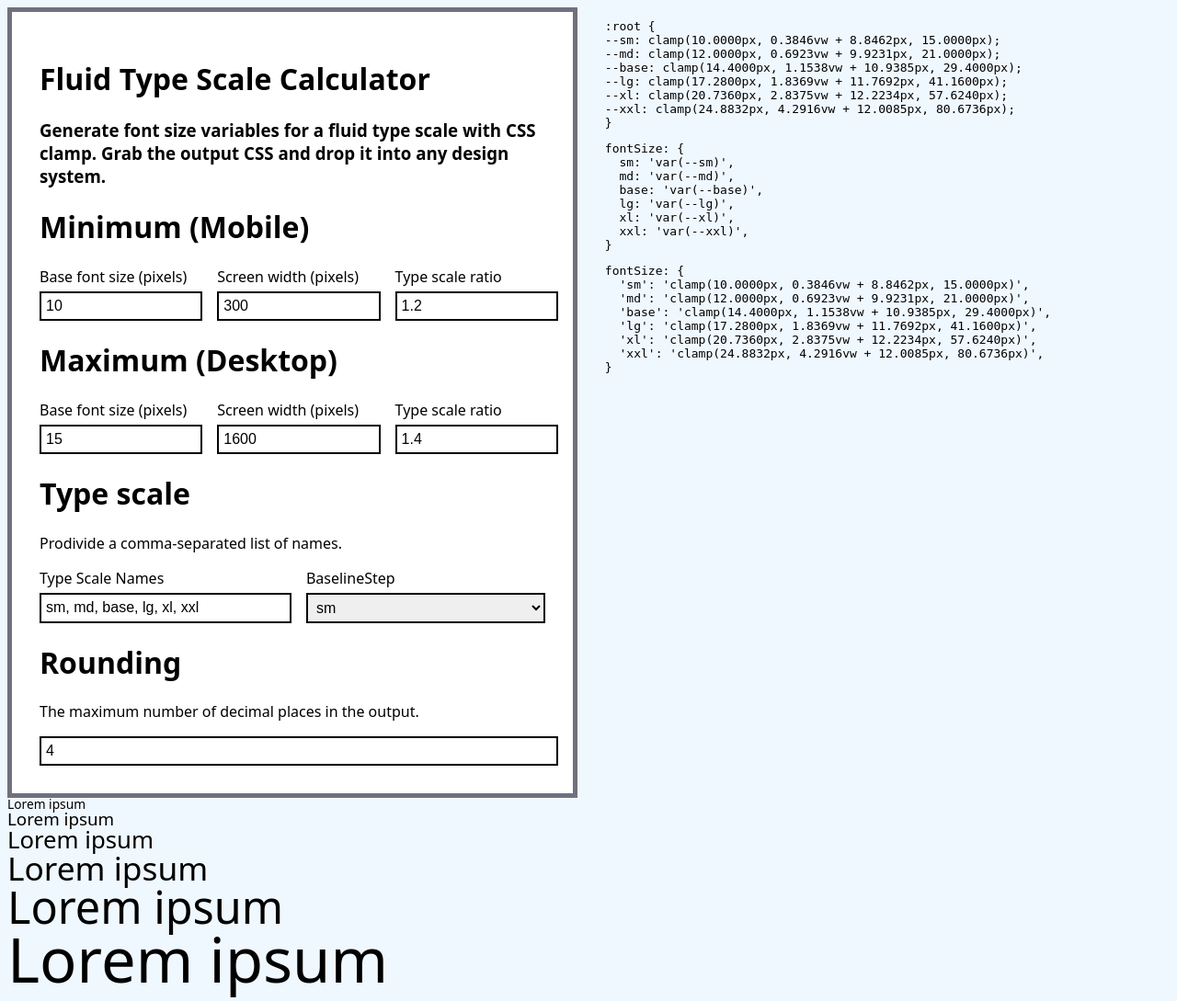
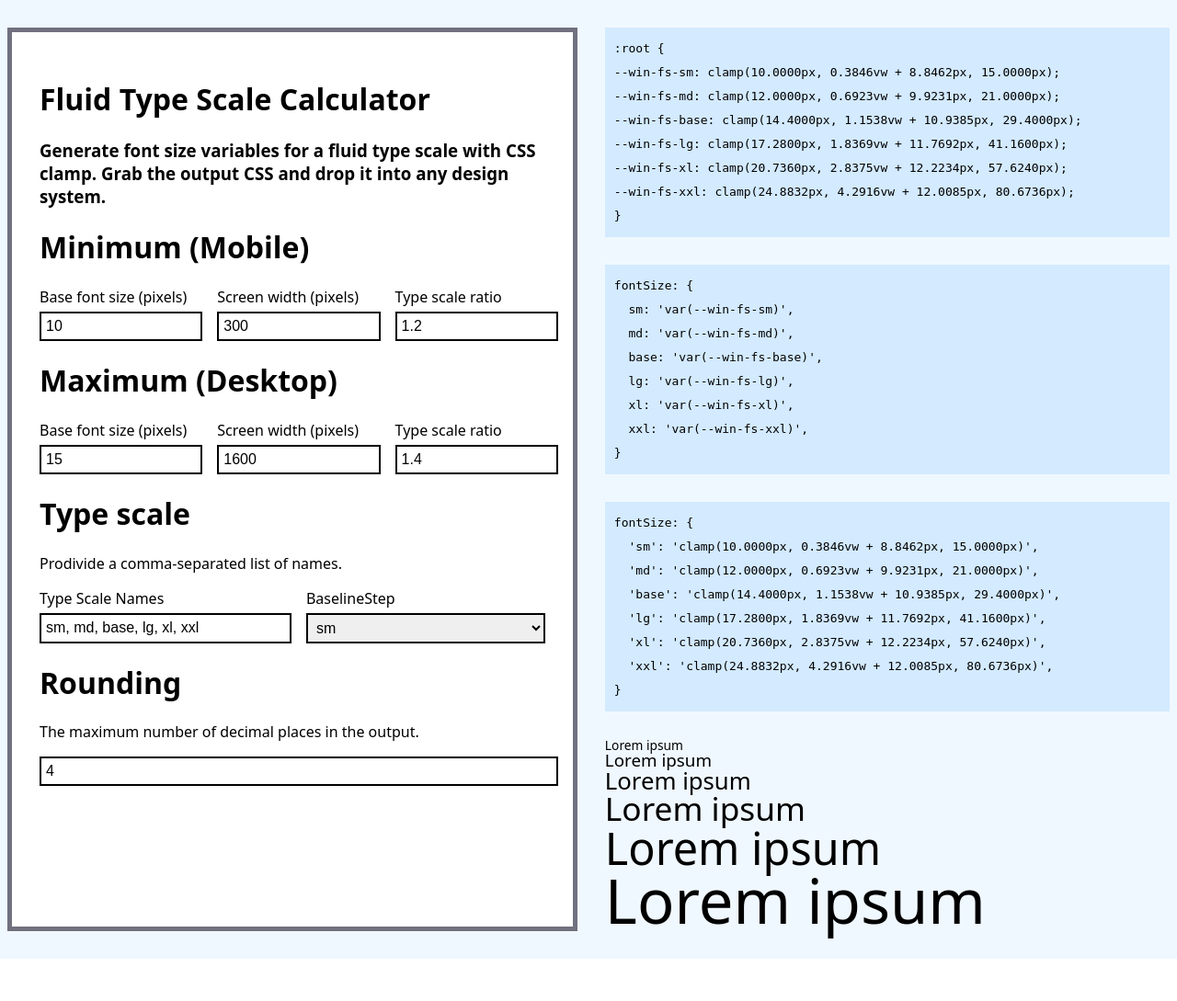
Before and after one commit to Winden-Config-Builder/winden-config-builder.github.io, a PHP site: page /calculator in a window 1280 px wide. Shown: the whole page at 92% size. After the commit the page ends 1043 px from the top, so only its background shows below. Run offline with PHP 8.4, Linux system fonts and the light colour scheme.

Commit message:
Fixed calculator

```diff
--- a/calculator/index.html
+++ b/calculator/index.html
@@ -76,25 +76,30 @@
         </div>
 
         <div style="width: 100%;">
-            <div id="css-variables-preview">
+            <div id="css-variables-preview" class="code-preview">
 <pre><code></code></pre>
             </div>
-            <div id="tailwind-var-preview">
+            <div id="tailwind-var-preview" class="code-preview">
 <pre><code></code></pre>
             </div>
-            <div id="tailwind-preview">
+            <div id="tailwind-preview" class="code-preview">
 <pre><code></code></pre>
+            </div>
+
+            <div class="font-preview">
+              <p class="sm">Lorem ipsum</p>
+              <p class="md">Lorem ipsum</p>
+              <p class="base">Lorem ipsum</p>
+              <p class="lg">Lorem ipsum</p>
+              <p class="xl">Lorem ipsum</p>
+              <p class="xxl">Lorem ipsum</p>
             </div>
         </div>
 
     </div>
 
-    <p class="sm">Lorem ipsum</p>
-    <p class="md">Lorem ipsum</p>
-    <p class="base">Lorem ipsum</p>
-    <p class="lg">Lorem ipsum</p>
-    <p class="xl">Lorem ipsum</p>
-    <p class="xxl">Lorem ipsum</p>
+
+
 
     <script src="index.js"></script>
   </body>
--- a/calculator/index.js
+++ b/calculator/index.js
@@ -10,8 +10,6 @@ function updateValues() {
     decimalPlaces: parseInt(document.getElementById('rounding').value),
   };
 }
-
-
 
 function generate() {
   let values = updateValues();
@@ -35,7 +33,7 @@ function generate() {
     let pxValue = minFontSize - (values.minScreenWidth * vwValue / 100);
 
     let typeScaleName = values.typeScaleNames[i].trim();
-    let cssVariable = `--${typeScaleName}`;
+    let cssVariable = `--win-fs-${typeScaleName}`;
 
     cssVariables += `${cssVariable}: clamp(${minFontSize.toFixed(values.decimalPlaces)}px, ${vwValue.toFixed(values.decimalPlaces)}vw + ${pxValue.toFixed(values.decimalPlaces)}px, ${maxFontSize.toFixed(values.decimalPlaces)}px);\n`;
 
--- a/calculator/style.css
+++ b/calculator/style.css
@@ -5,7 +5,7 @@ body {
 
 #wrap {
   max-width: 1440px;
-  margin: auto;
+  margin: 30px auto;
   display: flex;
   gap: 30px;
 }
@@ -35,10 +35,15 @@ input[type=number], input[type=text], select {
   width: 100%;
 }
 
-#preview {
-  background-color: #f0f0eb;
+.code-preview {
+  background-color: #d3eaff;
   line-height: 2;
-  padding: 30px;
+  padding: 10px;
+  margin-bottom: 30px;
+}
+.code-preview pre {
+  padding: 0;
+  margin: 0;
 }
 
 .sm, .md, .base, .lg, .xl, .xxl {
@@ -48,25 +53,25 @@ input[type=number], input[type=text], select {
 }
 
 .sm {
-  font-size: var(--sm);
+  font-size: var(--win-fs-sm);
 }
 
 .md {
-  font-size: var(--md);
+  font-size: var(--win-fs-md);
 }
 
 .base {
-  font-size: var(--base);
+  font-size: var(--win-fs-base);
 }
 
 .lg {
-  font-size: var(--lg);
+  font-size: var(--win-fs-lg);
 }
 
 .xl {
-  font-size: var(--xl);
+  font-size: var(--win-fs-xl);
 }
 
 .xxl {
-  font-size: var(--xxl);
+  font-size: var(--win-fs-xxl);
 }/*# sourceMappingURL=style.css.map */
--- a/calculator/style.scss
+++ b/calculator/style.scss
@@ -5,7 +5,7 @@ body{
 
 #wrap{
     max-width: 1440px;
-    margin: auto;
+    margin: 30px auto;
     display: flex;
     gap: 30px;
 }
@@ -34,10 +34,16 @@ input[type="number"], input[type="text"], select {
     width: 100%;
 }
 
-#preview{
-    background-color: #f0f0eb;
+.code-preview{
+    background-color: #d3eaff;
     line-height: 2;
-    padding: 30px;
+    padding: 10px;
+    margin-bottom: 30px;
+
+    pre{
+        padding: 0;
+        margin: 0;
+    }
 }
 
 .sm, .md, .base, .lg, .xl, .xxl {
@@ -46,9 +52,9 @@ input[type="number"], input[type="text"], select {
     padding: 0;
 }
 
-.sm{ font-size: var(--sm);}
-.md{ font-size: var(--md);}
-.base{ font-size: var(--base);}
-.lg{ font-size: var(--lg);}
-.xl{ font-size: var(--xl);}
-.xxl{ font-size: var(--xxl);}
+.sm{ font-size: var(--win-fs-sm);}
+.md{ font-size: var(--win-fs-md);}
+.base{ font-size: var(--win-fs-base);}
+.lg{ font-size: var(--win-fs-lg);}
+.xl{ font-size: var(--win-fs-xl);}
+.xxl{ font-size: var(--win-fs-xxl);}
```
Also changed, not shown: 1 other file.
